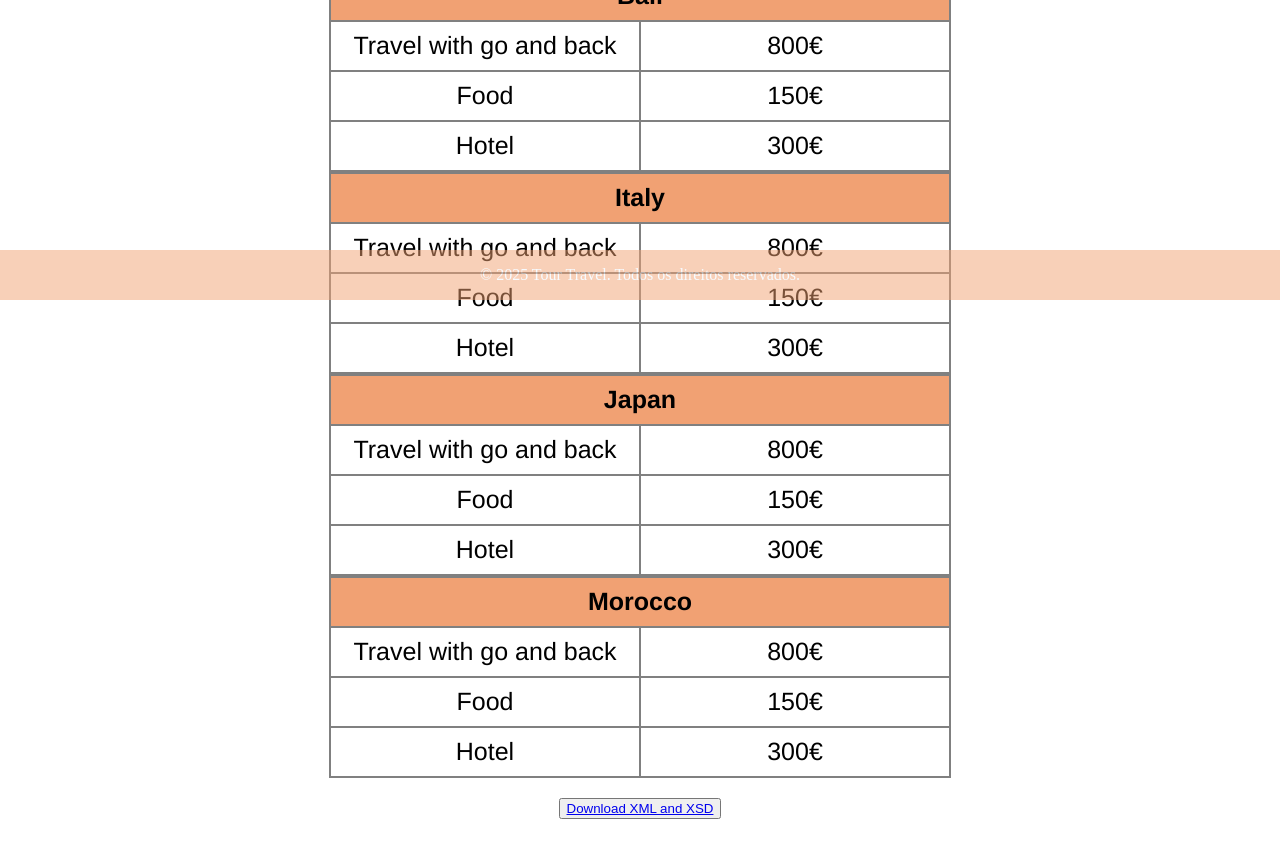
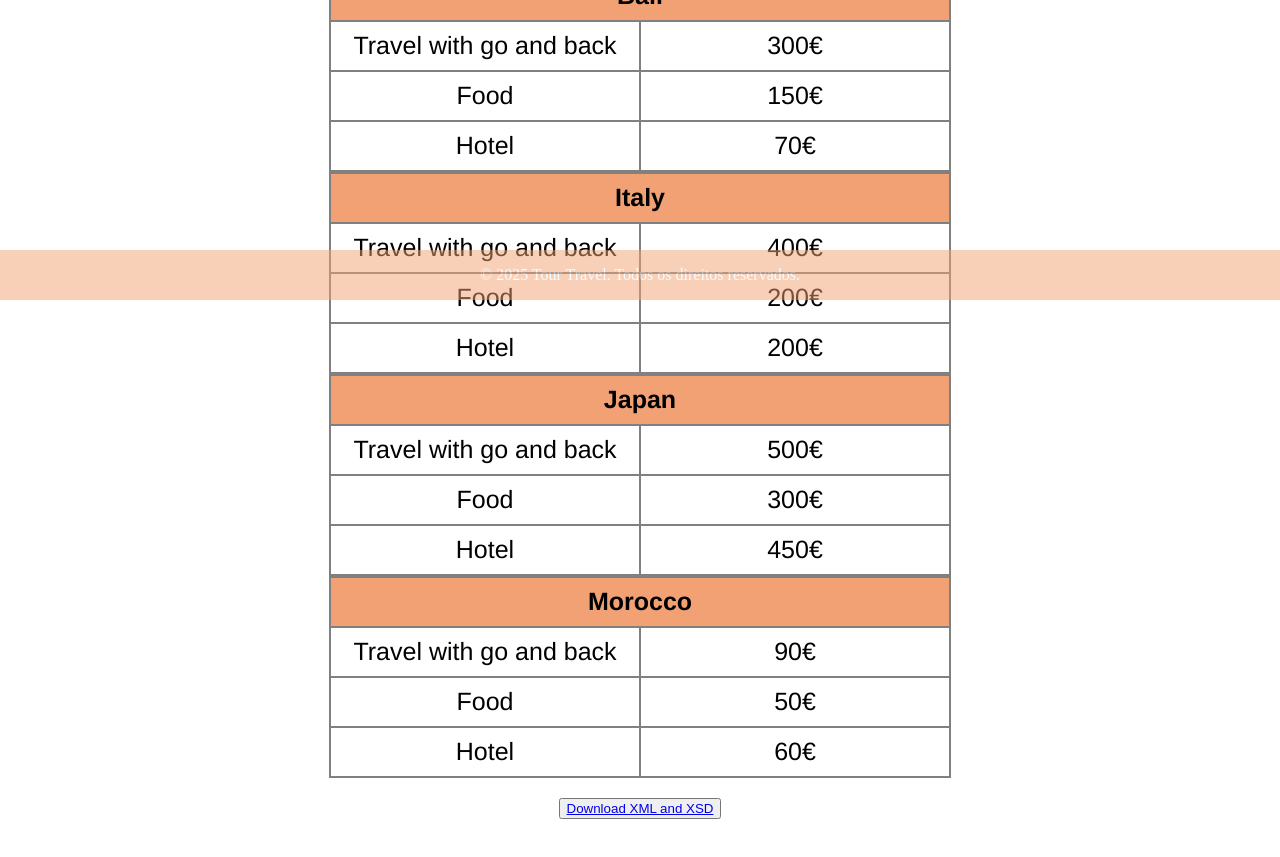
Before and after one commit to Bernardo-Azevedo-045200/tcm24twg02, a plain HTML site: page src/prices.html in a window 1280 px wide. Shown: the part 500-1357 px from the top of the page. Drawn offline with Linux system fonts and the light colour scheme.

Commit message:
Update prices.html

```diff
--- a/src/prices.html
+++ b/src/prices.html
@@ -37,7 +37,7 @@
                   </tr>
                 <tr id="trprecos">
                   <td id="tdprecos">Food</td>
-                  <td id="tdprecos">150€</td>
+                  <td id="tdprecos">350€</td>
                 </tr>
                   <tr id="trprecos">
                     <td id="tdprecos">Hotel</td>
@@ -56,7 +56,7 @@
             <tbody>
                   <tr id="trprecos">
                     <td id="tdprecos"> Travel with go and back</td>
-                    <td id="tdprecos">800€</td>
+                    <td id="tdprecos">300€</td>
                   </tr>
                 <tr id="trprecos">
                   <td id="tdprecos">Food</td>
@@ -64,7 +64,7 @@
                 </tr>
                   <tr id="trprecos">
                     <td id="tdprecos">Hotel</td>
-                    <td id="tdprecos">300€</td>
+                    <td id="tdprecos">70€</td>
                   </tr>
                 </tbody>
               </table>
@@ -78,15 +78,15 @@
             <tbody>
                   <tr id="trprecos">
                     <td id="tdprecos"> Travel with go and back</td>
-                    <td id="tdprecos">800€</td>
+                    <td id="tdprecos">400€</td>
                   </tr>
                 <tr id="trprecos">
                   <td id="tdprecos">Food</td>
-                  <td id="tdprecos">150€</td>
+                  <td id="tdprecos">200€</td>
                 </tr>
                   <tr id="trprecos">
                     <td id="tdprecos">Hotel</td>
-                    <td id="tdprecos">300€</td>
+                    <td id="tdprecos">200€</td>
                   </tr>
                 </tbody>
               </table>
@@ -100,15 +100,15 @@
             <tbody>
                   <tr id="trprecos">
                     <td id="tdprecos"> Travel with go and back</td>
-                    <td id="tdprecos">800€</td>
+                    <td id="tdprecos">500€</td>
                   </tr>
                 <tr id="trprecos">
                   <td id="tdprecos">Food</td>
-                  <td id="tdprecos">150€</td>
+                  <td id="tdprecos">300€</td>
                 </tr>
                   <tr id="trprecos">
                     <td id="tdprecos">Hotel</td>
-                    <td id="tdprecos">300€</td>
+                    <td id="tdprecos">450€</td>
                   </tr>
                 </tbody>
               </table>
@@ -122,15 +122,15 @@
             <tbody>
                   <tr id="trprecos">
                     <td id="tdprecos"> Travel with go and back</td>
-                    <td id="tdprecos">800€</td>
+                    <td id="tdprecos">90€</td>
                   </tr>
                 <tr id="trprecos">
                   <td id="tdprecos">Food</td>
-                  <td id="tdprecos">150€</td>
+                  <td id="tdprecos">50€</td>
                 </tr>
                   <tr id="trprecos">
                     <td id="tdprecos">Hotel</td>
-                    <td id="tdprecos">300€</td>
+                    <td id="tdprecos">60€</td>
                   </tr>
                 </tbody>
               </table>
```
